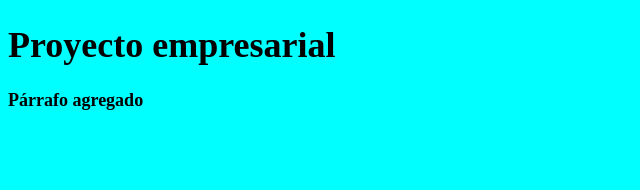
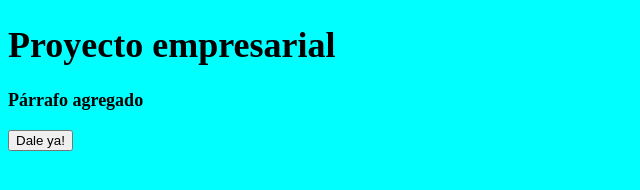
Before and after one commit to Yoly78/Curso-Git, a plain HTML site: page index.html in a window 1280 px wide. Shown: the whole page, without its empty margins (0-640 px from the left). Drawn offline with Linux system fonts and the light colour scheme.

Commit message:
javascript

```diff
--- a/index.html
+++ b/index.html
@@ -4,10 +4,15 @@
         <meta charset="utf-8">
         <title>Documento sin titulo</title>
         <link href="css/estilos.css" rel="stylesheet" type="text/css">
+        <script src="js/javascript.js"></script>
+
     </head>
 
     <body>
         <h1>Proyecto empresarial</h1>
             <p>Párrafo agregado</p>
+
+            <input type="button"
+            onclick="saludo ()" value="Dale ya!">
     </body>
 </html>
--- a/js/javascript.js
+++ b/js/javascript.js
@@ -0,0 +1,4 @@
+function saludo() {
+
+    alert ("Hola a todos");
+}
```
